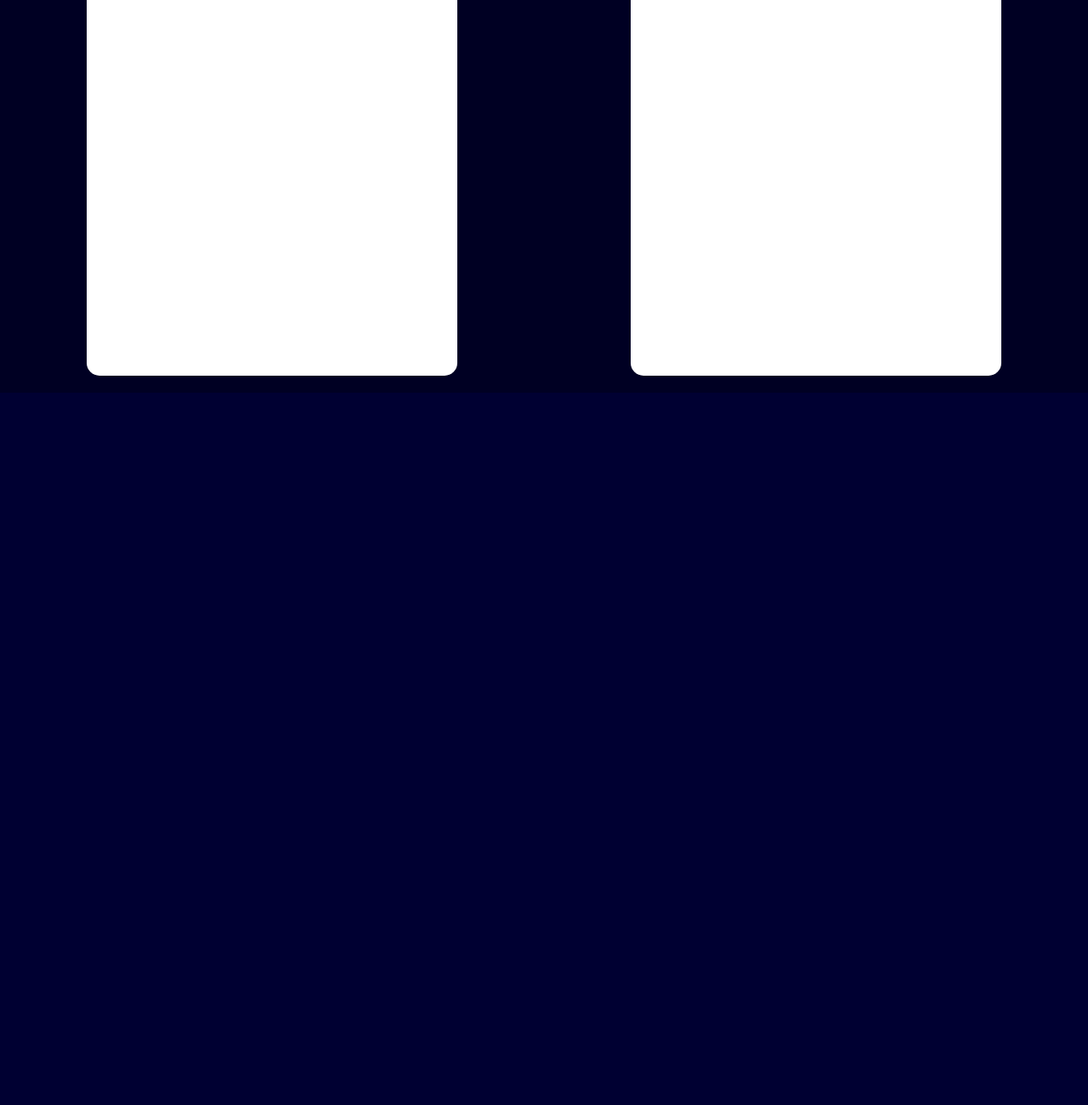
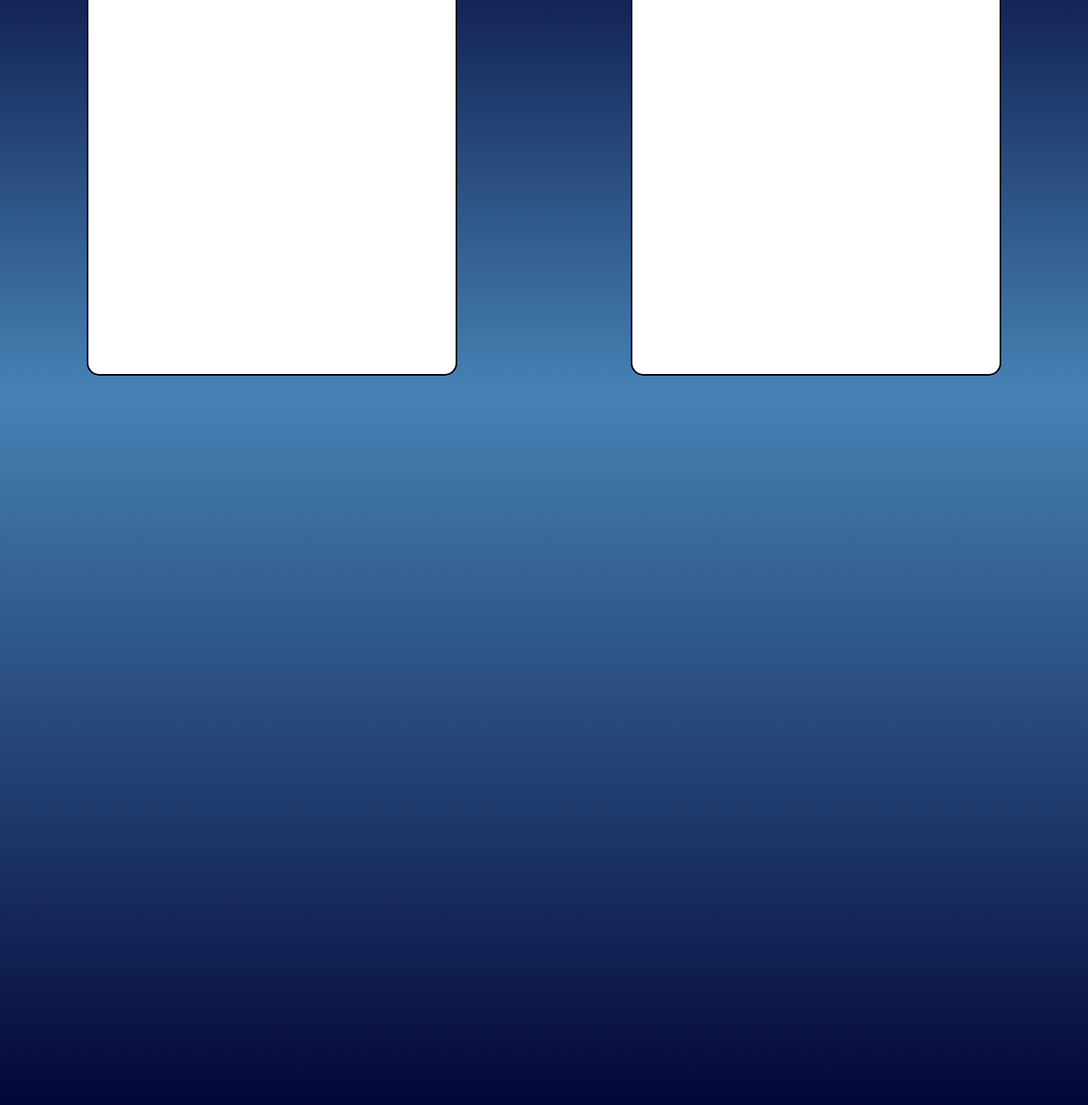
Before and after one commit to ukasz1/Healthmedic, a plain HTML site: page index.html in a window 1280 px wide. Shown: the part 1058-2358 px from the top of the page at 85% size. Drawn offline with Linux system fonts and the light colour scheme.

Commit message:
background gradient experiments

```diff
--- a/index.html
+++ b/index.html
@@ -96,7 +96,7 @@
 	-->
 	</section>
 
-	<section class="navy"></section>
+	<section id="section-three"></section>
 
 <!--
 	<script src="https://code.jquery.com/jquery-3.5.1.slim.min.js" integrity="sha384-DfXdz2htPH0lsSSs5nCTpuj/zy4C+OGpamoFVy38MVBnE+IbbVYUew+OrCXaRkfj" crossorigin="anonymous">
--- a/style.css
+++ b/style.css
@@ -50,8 +50,13 @@ section{
 }
 
 #section-two{
+	background-image: linear-gradient(rgb(0,0,50), #4682B4);
 	background-color: rgb(0,0,35);
 	height: 80vh;
+}
+
+#section-three{
+	background-image: linear-gradient(#4682B4, rgb(0,0,50));
 }
 
 nav{
@@ -95,4 +100,5 @@ nav{
 	margin-top: 20px;
 	margin-bottom: 20px;
 	border-radius: 15px;
+	border: 2px solid rgb(0,0,35);
 }
```
